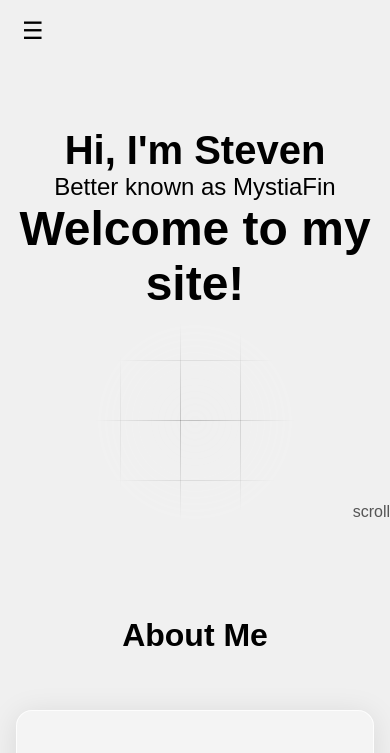
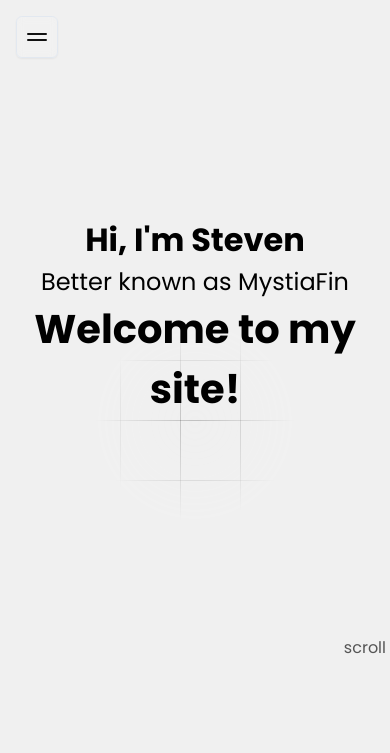
Before and after one commit to MystiaFin/tugas-frontend, a plain HTML site: page index.html in a window 390 px wide. Shown: the top 753 px of the page. Drawn offline with Linux system fonts and the light colour scheme.

Commit message:
hamburger updated

```diff
--- a/index.html
+++ b/index.html
@@ -19,9 +19,12 @@
 
         <!-- Mobile Navbar -->
         <nav class="mobile-navbar">
-            <div class="toggle-button">
-                <button class="mobile-navbar-toggle">☰</button>
-            </div>
+            <button class="hamburger-button" aria-label="Toggle menu">
+                <div class="hamburger-icon">
+                    <span class="hamburger-line"></span>
+                    <span class="hamburger-line"></span>
+                </div>
+            </button>
             <div class="mobile-navbar-menu">
                 <a href="#home">Home</a>
                 <a href="#about">About Me</a>
--- a/script.js
+++ b/script.js
@@ -10,19 +10,24 @@ document.addEventListener('DOMContentLoaded', function() {
 });
 
 // Mobile navbar functionality
-const toggleButton = document.querySelector('.mobile-navbar-toggle');
+document.addEventListener('DOMContentLoaded', function() {
+    const hamburgerButton = document.querySelector('.hamburger-button');
     const menu = document.querySelector('.mobile-navbar-menu');
     const overlay = document.querySelector('.mobile-navbar-overlay');
 
+    function toggleMenu() {
+        hamburgerButton.classList.toggle('open');
+        menu.classList.toggle('open');
+        overlay.classList.toggle('visible');
+    }
+
     function closeMenu() {
+        hamburgerButton.classList.remove('open');
         menu.classList.remove('open');
         overlay.classList.remove('visible');
     }
 
-toggleButton.addEventListener('click', function() {
-    menu.classList.toggle('open');
-    overlay.classList.toggle('visible');
-});
+    hamburgerButton.addEventListener('click', toggleMenu);
 
     // Close menu when a link is clicked
     const menuLinks = menu.querySelectorAll('a');
@@ -32,3 +37,4 @@ menuLinks.forEach(link => {
 
     // Close menu when clicking outside
     overlay.addEventListener('click', closeMenu);
+});
--- a/style.css
+++ b/style.css
@@ -1,3 +1,5 @@
+@import url("https://fonts.googleapis.com/css2?family=Poppins:ital,wght@0,100;0,200;0,300;0,400;0,500;0,600;0,700;0,800;0,900;1,100;1,200;1,300;1,400;1,500;1,600;1,700;1,800;1,900&display=swap");
+
 /* Common styles */
 :root {
   --mouse-x: 50%;
@@ -7,7 +9,9 @@
 body {
   margin: 0;
   padding: 0;
-    font-family: 'Poppins', sans-serif;
+  margin-left: 4px;
+  margin-right: 4px;
+  font-family: "Poppins", sans-serif;
   background-color: #f0f0f0;
   background-image: linear-gradient(
       to right,
@@ -102,27 +106,56 @@ body {
   z-index: 1000;
 }
 
-.mobile-navbar .toggle-button {
-    display: flex;
-    justify-content: space-between;
-    align-items: center;
-    padding: 1rem;
+.hamburger-button {
   position: fixed;
-    top: 0;
-    z-index: 1001;
+  top: 1rem;
+  left: 1rem;
+  padding: 0.5rem;
+  backdrop-filter: blur(4px);
+  border: 1px solid #e2e8f0;
+  background-color: rgba(255, 255, 255, 0.1);
+  backdrop-filter: blur(4px);
+  border-radius: 0.375rem;
+  box-shadow: 0 1px 2px 0 rgba(0, 0, 0, 0.05);
+  cursor: pointer;
+  z-index: 2000;
 }
 
-.toggle-button button {
-    color: black;
-    text-decoration: none;
+.hamburger-button:hover {
+  background-color: #f3f4f6;
 }
 
-.mobile-navbar-toggle {
-    background: none;
-    border: none;
-    font-size: 1.5rem;
-    cursor: pointer;
-    z-index: 2000;
+.hamburger-button:focus {
+  outline: none;
+}
+
+.hamburger-icon {
+  width: 1.5rem;
+  height: 1.5rem;
+  display: flex;
+  flex-direction: column;
+  justify-content: center;
+  align-items: center;
+}
+
+.hamburger-line {
+  background-color: #111;
+  width: 1.25rem;
+  height: 0.125rem;
+  border-radius: 9999px;
+  transition: all 0.3s ease-in-out;
+}
+
+.hamburger-line:first-child {
+  margin-bottom: 0.29rem;
+}
+
+.hamburger-button.open .hamburger-line:first-child {
+  transform: rotate(45deg) translate(0.15rem, 0.15rem);
+}
+
+.hamburger-button.open .hamburger-line:last-child {
+  transform: rotate(-45deg) translate(0.15rem, -0.15rem);
 }
 
 .mobile-navbar-menu {
@@ -130,9 +163,11 @@ body {
   top: 0;
   left: -100%;
   width: 80%;
+  padding-top: 5rem;
   max-width: 300px;
   height: 100vh;
-    background-color: white;
+  background-color: rgba(255, 255, 255, 0.9);
+  backdrop-filter: blur(4px);
   display: flex;
   flex-direction: column;
   padding: 1rem;
@@ -146,9 +181,11 @@ body {
 }
 
 .mobile-navbar-menu a {
-    padding: 0.5rem 0;
+  padding-bottom: 1rem;
+  padding-top: 1rem;
   text-decoration: none;
   color: black;
+  margin-left: 0.2rem;
 }
 
 .mobile-navbar-overlay {
@@ -177,7 +214,6 @@ body {
   }
 }
 
-
 /* Hero Section */
 .hero {
   display: flex;
@@ -185,7 +221,7 @@ body {
   justify-content: center;
   align-items: center;
   text-align: center;
-    margin-top: 8rem;
+  margin-top: 10rem;
   margin-bottom: 12rem;
   z-index: 10;
   cursor: default;
@@ -193,7 +229,25 @@ body {
 
 .hero h2 {
   margin: 0;
-    font-size: 2.5rem;
+  font-size: 3rem;
+}
+
+.hero h3 {
+  margin: 0;
+  font-weight: 400;
+  font-size: 2rem;
+}
+
+.hero h1 {
+  margin: 0;
+  font-size: 3.5rem;
+}
+
+/* For Mobile */
+@media screen and (max-width: 540px) {
+  .hero h2 {
+    margin-top: 3.5rem;
+    font-size: 2rem;
   }
 
   .hero h3 {
@@ -204,7 +258,9 @@ body {
 
   .hero h1 {
     margin: 0;
-    font-size: 3rem;
+    font-size: 2.5rem;
+    margin-bottom: 1.5rem;
+  }
 }
 
 /* Scroll Warning */
```
Lines whose indentation alone changed are shown as unchanged.
